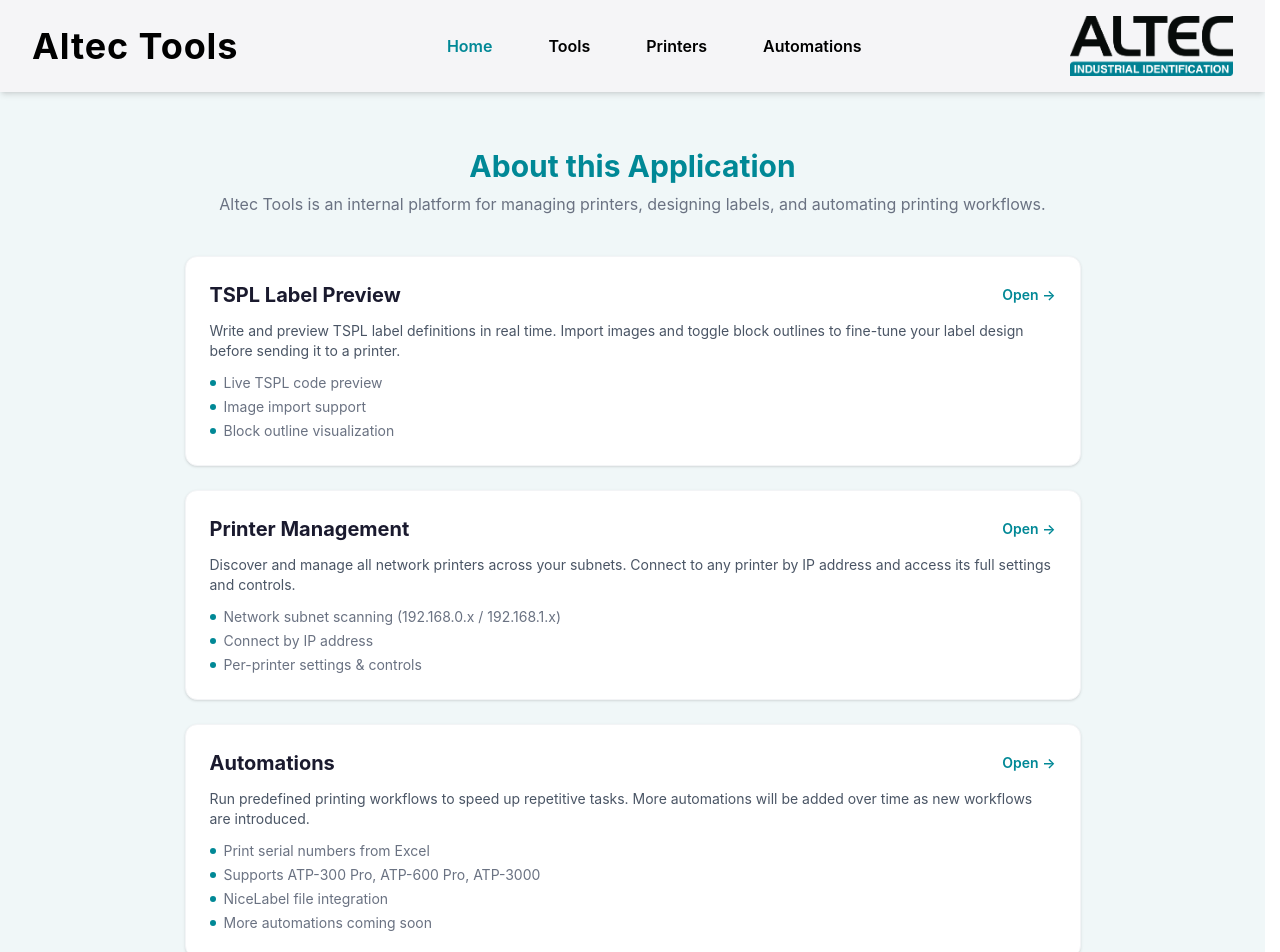
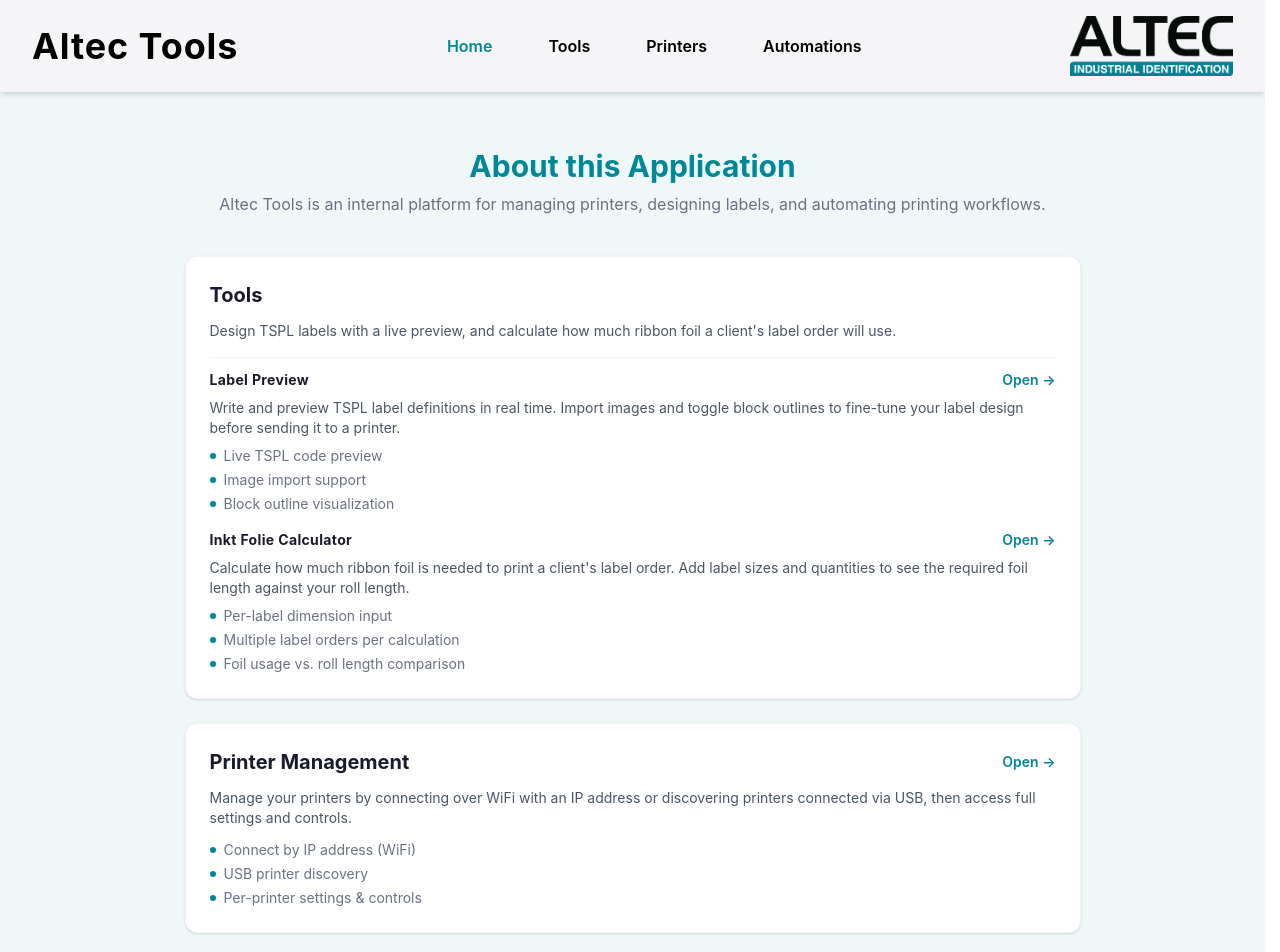
Before and after one commit to xMelow/AltecTools, a React (Vite) app in the folder AltecFrontend/: page / in a window 1280 px wide. Shown: the top 952 px of the page. Built offline with nearby package versions, Linux system fonts and the light colour scheme.

Commit message:
update home page data and card layouts

```diff
--- a/AltecFrontend/src/constants/homeFeatures.ts
+++ b/AltecFrontend/src/constants/homeFeatures.ts
@@ -1,7 +1,27 @@
-export const features = [
+export type SubFeature = {
+    title: string;
+    description: string;
+    bullets: string[];
+    route?: string;
+};
+
+export type Feature = {
+    title: string;
+    description: string;
+    route?: string;
+    bullets?: string[];
+    subFeatures?: SubFeature[];
+};
+
+export const features: Feature[] = [
     {
-        title: "TSPL Label Preview",
-        route: "/tspl",
+        title: "Tools",
+        description:
+            "Design TSPL labels with a live preview, and calculate how much ribbon foil a client's label order will use.",
+        subFeatures: [
+            {
+                title: "Label Preview",
+                route: "/tools/tspl-preview",
                 description:
                     "Write and preview TSPL label definitions in real time. Import images and toggle block outlines to fine-tune your label design before sending it to a printer.",
                 bullets: [
@@ -11,26 +31,55 @@
                 ],
             },
             {
+                title: "Inkt Folie Calculator",
+                route: "/tools/ink-calculator",
+                description:
+                    "Calculate how much ribbon foil is needed to print a client's label order. Add label sizes and quantities to see the required foil length against your roll length.",
+                bullets: [
+                    "Per-label dimension input",
+                    "Multiple label orders per calculation",
+                    "Foil usage vs. roll length comparison",
+                ],
+            },
+        ],
+    },
+    {
         title: "Printer Management",
         route: "/printers",
         description:
-            "Discover and manage all network printers across your subnets. Connect to any printer by IP address and access its full settings and controls.",
+            "Manage your printers by connecting over WiFi with an IP address or discovering printers connected via USB, then access full settings and controls.",
         bullets: [
-            "Network subnet scanning (192.168.0.x / 192.168.1.x)",
-            "Connect by IP address",
+            "Connect by IP address (WiFi)",
+            "USB printer discovery",
             "Per-printer settings & controls",
         ],
     },
     {
         title: "Automations",
+        description:
+            "Run predefined printing workflows to speed up repetitive tasks. More automations will be added over time as new workflows are introduced.",
+        subFeatures: [
+            {
+                title: "Print Serial Numbers",
                 route: "/automations",
                 description:
-            "Run predefined printing workflows to speed up repetitive tasks. More automations will be added over time as new workflows are introduced.",
+                    "Print serial number labels for new printers straight from an Excel file, with a live label preview before printing.",
                 bullets: [
                     "Print serial numbers from Excel",
                     "Supports ATP-300 Pro, ATP-600 Pro, ATP-3000",
                     "NiceLabel file integration",
-            "More automations coming soon",
+                ],
+            },
+            {
+                title: "SD Kaart",
+                route: "/automations",
+                description:
+                    "Print SD card labels by order number and version, with a live label preview before printing.",
+                bullets: [
+                    "Print by order number & version",
+                    "Configurable print amount",
+                ],
+            },
         ],
     },
 ];
--- a/AltecFrontend/src/pages/HomeScreen.tsx
+++ b/AltecFrontend/src/pages/HomeScreen.tsx
@@ -14,23 +14,53 @@
             <div className="flex flex-col gap-6">
                 {features.map((feature) => (
                     <div
-                        key={feature.route}
+                        key={feature.title}
                         className="bg-white rounded-xl shadow-sm border border-gray-100 p-6 flex flex-col gap-3"
                     >
                         <div className="flex items-center justify-between">
                             <h3 className="text-xl font-bold text-altec-dark">
                                 {feature.title}
                             </h3>
+                            {feature.route && (
                                 <Link
                                     to={feature.route}
                                     className="text-sm font-semibold text-altec-teal hover:underline"
                                 >
                                     Open →
                                 </Link>
+                            )}
                         </div>
                         <p className="text-gray-600 text-sm">{feature.description}</p>
+                        {feature.bullets && (
                             <ul className="flex flex-col gap-1">
                                 {feature.bullets.map((b) => (
+                                    <li key={b} className="flex items-center gap-2 text-sm text-gray-500">
+                                        <span className="w-1.5 h-1.5 rounded-full bg-altec-teal shrink-0" />
+                                        {b}
+                                    </li>
+                                ))}
+                            </ul>
+                        )}
+                        {feature.subFeatures && (
+                            <div className="flex flex-col gap-4 mt-1 pt-3 border-t border-gray-100">
+                                {feature.subFeatures.map((sub) => (
+                                    <div key={sub.title} className="flex flex-col gap-2">
+                                        <div className="flex items-center justify-between">
+                                            <h4 className="text-sm font-bold text-altec-dark tracking-wide">
+                                                {sub.title}
+                                            </h4>
+                                            {sub.route && (
+                                                <Link
+                                                    to={sub.route}
+                                                    className="text-sm font-semibold text-altec-teal hover:underline"
+                                                >
+                                                    Open →
+                                                </Link>
+                                            )}
+                                        </div>
+                                        <p className="text-gray-600 text-sm">{sub.description}</p>
+                                        <ul className="flex flex-col gap-1">
+                                            {sub.bullets.map((b) => (
                                                 <li key={b} className="flex items-center gap-2 text-sm text-gray-500">
                                                     <span className="w-1.5 h-1.5 rounded-full bg-altec-teal shrink-0" />
                                                     {b}
@@ -40,6 +70,10 @@
                                     </div>
                                 ))}
                             </div>
+                        )}
+                    </div>
+                ))}
+            </div>
         </div>
     );
 }
--- a/AltecFrontend/src/pages/PrinterDetailedScreen.tsx
+++ b/AltecFrontend/src/pages/PrinterDetailedScreen.tsx
@@ -177,7 +177,6 @@
                 </div>
 
                 <PrinterSettingsPanel address={address} onNetworkName={setDnsName} connectionType={connectionType}/>
-
             </div>
         </div>
     )
--- a/AltecFrontend/src/pages/PrinterScreen.tsx
+++ b/AltecFrontend/src/pages/PrinterScreen.tsx
@@ -87,8 +87,6 @@
                             </button>
                         </>
                     )}
-
-
                 </div>
 
                 {connectError && <p className="text-red-500 text-sm">{connectError}</p>}
```
Lines whose indentation alone changed are shown as unchanged.
